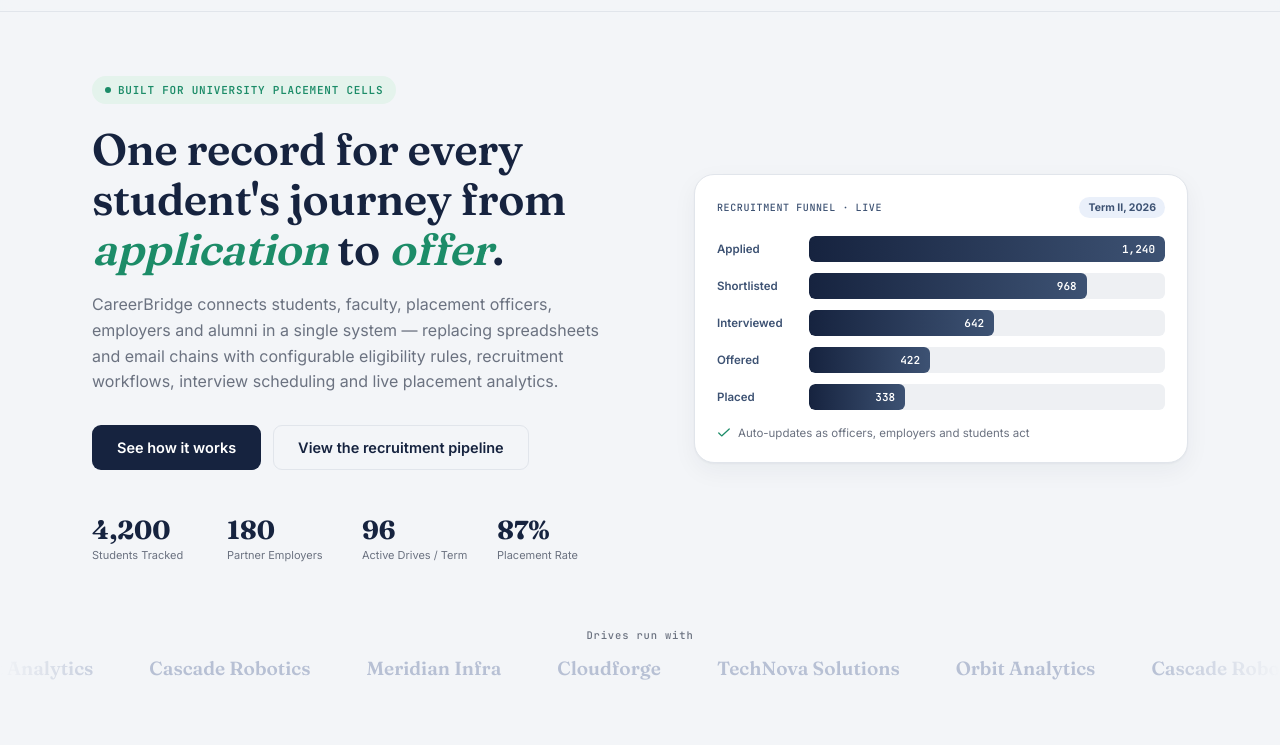
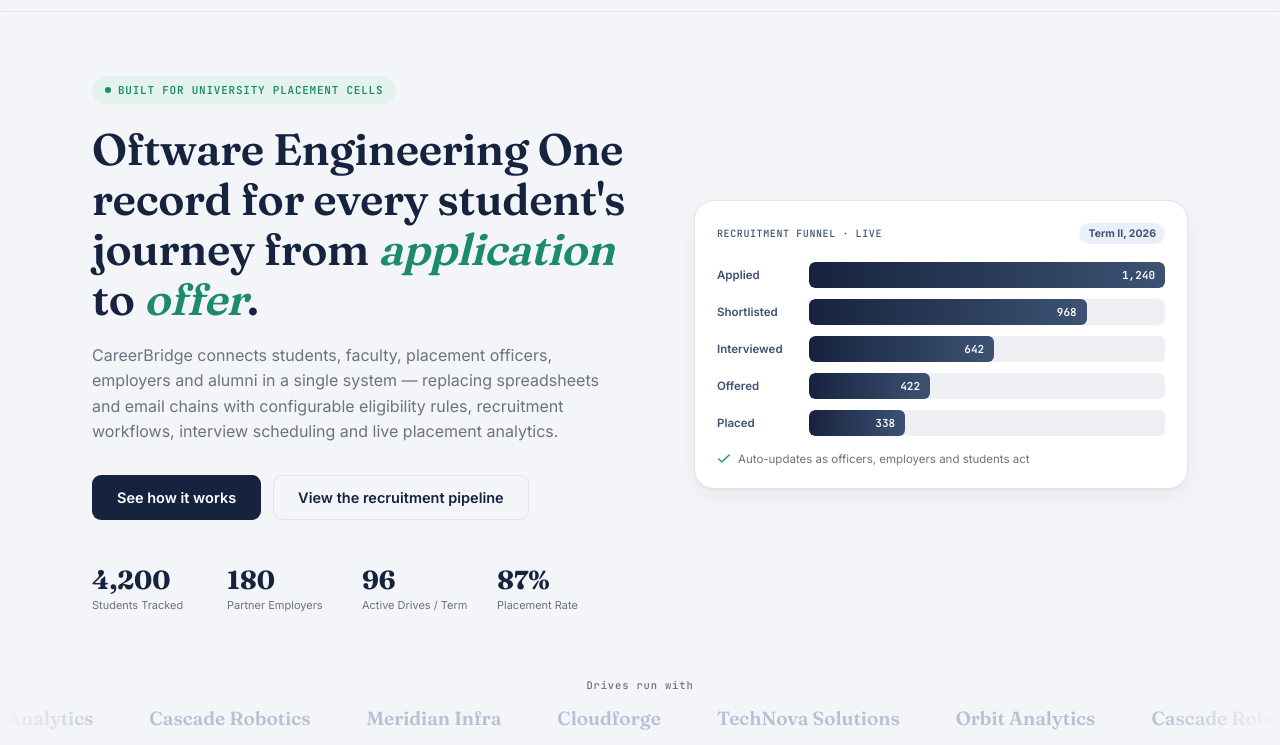
Before and after one commit to shaziyakhann/CareerBridge, a website: page index.html in a window 1280 px wide. Shown: the part 55-800 px from the top of the page. Drawn offline with Linux system fonts and the light colour scheme.

Commit message:
Update index.html

```diff
--- a/index.html
+++ b/index.html
@@ -50,7 +50,7 @@
       <div class="eyebrow-tag">
         <span class="dot"></span> BUILT FOR UNIVERSITY PLACEMENT CELLS
       </div>
-      <h1> One record for every student's journey from <span class="hl">application</span> to <span class="hl">offer</span>.</h1>
+      <h1> Oftware Engineering One record for every student's journey from <span class="hl">application</span> to <span class="hl">offer</span>.</h1>
       <p class="hero-sub">
         CareerBridge connects students, faculty, placement officers, employers and alumni in a single
         system — replacing spreadsheets and email chains with configurable eligibility rules, recruitment
```
